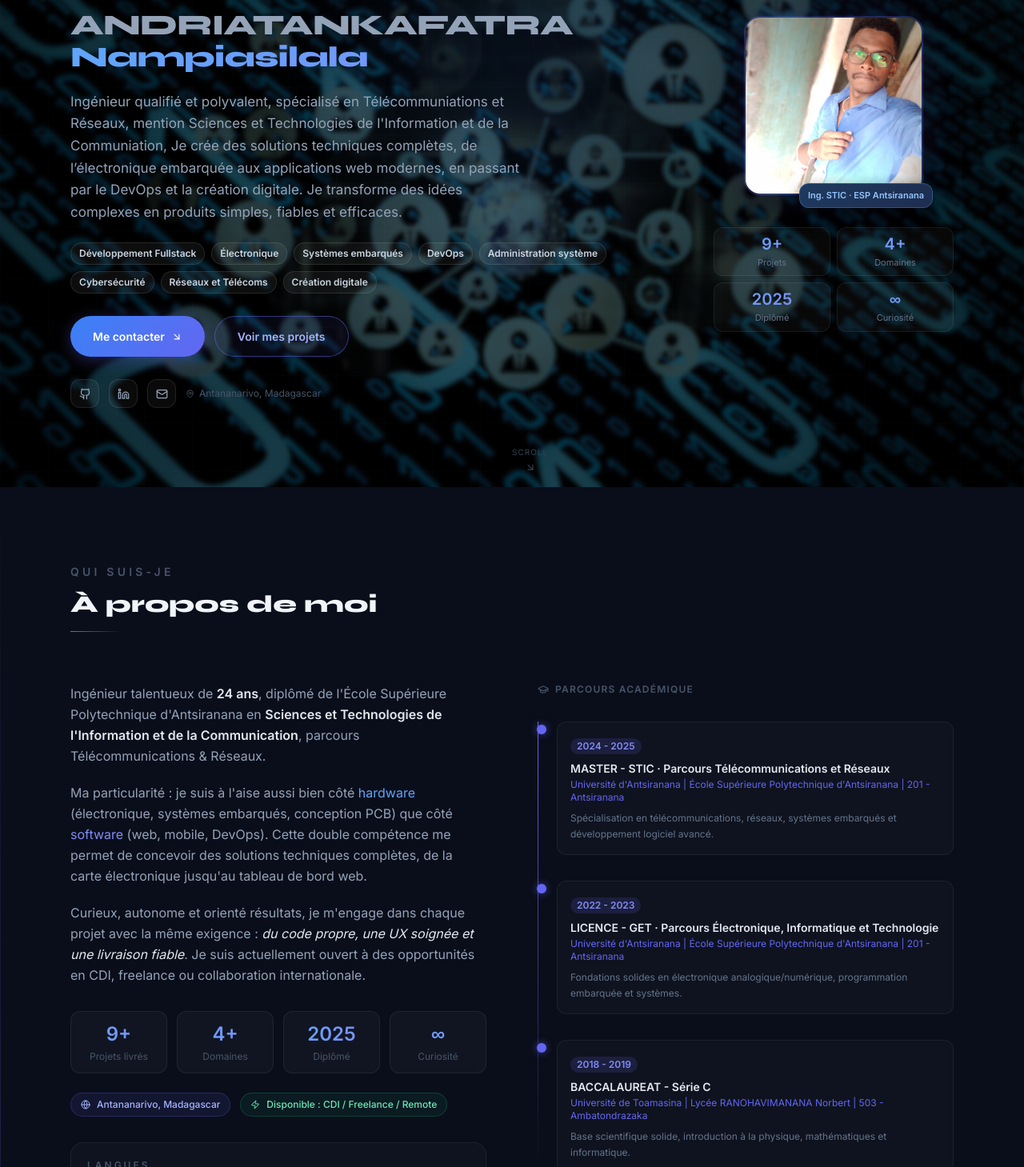
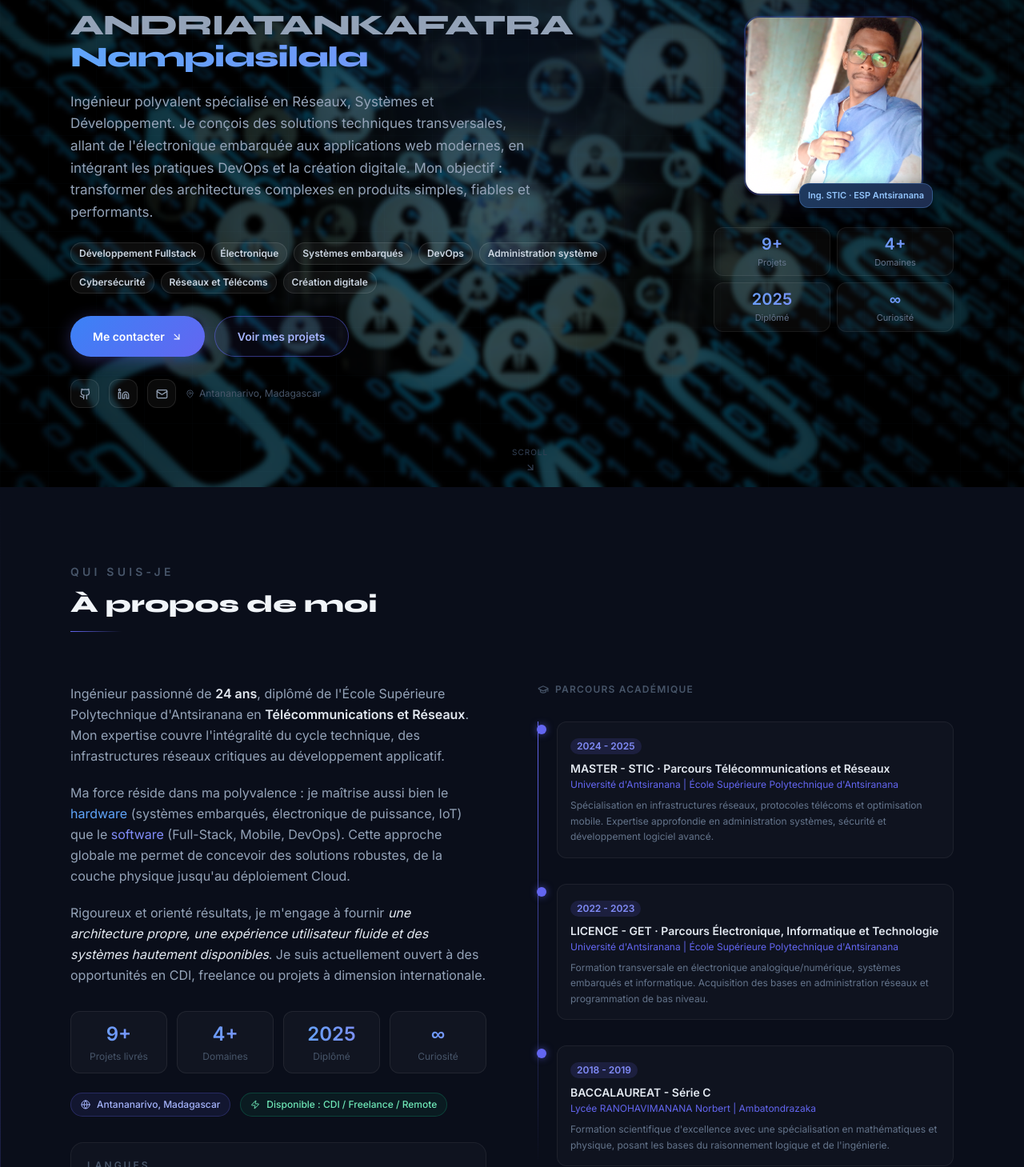
Before and after one commit to Nampiasilala/nampiasilala-portfolio-2026, a React (Vite) app: page / in a window 1280 px wide. Shown: the part 191-1650 px from the top of the page at 80% size. Built offline with nearby package versions, Linux system fonts and the light colour scheme; no server answers.

Commit message:
Amélioration contenue + ajout nouveau lien

```diff
--- a/src/components/AboutSection.tsx
+++ b/src/components/AboutSection.tsx
@@ -17,20 +17,20 @@ const TIMELINE = [
   {
     year: "2024 - 2025",
     title: "MASTER - STIC · Parcours Télécommunications et Réseaux",
-    org: "Université d'Antsiranana | École Supérieure Polytechnique d'Antsiranana | 201 - Antsiranana",
-    desc: "Spécialisation en télécommunications, réseaux, systèmes embarqués et développement logiciel avancé.",
+    org: "Université d'Antsiranana | École Supérieure Polytechnique d'Antsiranana",
+    desc: "Spécialisation en infrastructures réseaux, protocoles télécoms et optimisation mobile. Expertise approfondie en administration systèmes, sécurité et développement logiciel avancé.",
   },
   {
     year: "2022 - 2023",
     title: "LICENCE - GET · Parcours Électronique, Informatique et Technologie",
-    org: "Université d'Antsiranana | École Supérieure Polytechnique d'Antsiranana | 201 - Antsiranana",
-    desc: "Fondations solides en électronique analogique/numérique, programmation embarquée et systèmes.",
+    org: "Université d'Antsiranana | École Supérieure Polytechnique d'Antsiranana",
+    desc: "Formation transversale en électronique analogique/numérique, systèmes embarqués et informatique. Acquisition des bases en administration réseaux et programmation de bas niveau.",
   },
   {
     year: "2018 - 2019",
     title: "BACCALAUREAT - Série C",
-    org: "Université de Toamasina | Lycée RANOHAVIMANANA Norbert | 503 - Ambatondrazaka",
-    desc: "Base scientifique solide, introduction à la physique, mathématiques et informatique.",
+    org: "Lycée RANOHAVIMANANA Norbert | Ambatondrazaka",
+    desc: "Formation scientifique d'excellence avec une spécialisation en mathématiques et physique, posant les bases du raisonnement logique et de l'ingénierie.",
   },
 ];
 
@@ -50,7 +50,7 @@ const PILLARS = [
   {
     Icon: Server,
     label: "DevOps",
-    desc: "Docker, pipelines CI/CD, déploiement Cloud.",
+    desc: "Docker & Conteneurisation, Pipelines CI/CD, Déploiement Cloud & Infrastructure.",
     accent: "#10b981",
   },
   {
@@ -62,7 +62,7 @@ const PILLARS = [
   {
     Icon: ShieldCheck,
     label: "Cybersécurité",
-    desc: "Audit de sécurité, réseaux, Kali Linux.",
+    desc: "Audit réseau, durcissement Linux (Kali) et sécurisation des déploiements applicatifs.",
     accent: "#ef4444",
   },
   {
@@ -88,8 +88,8 @@ const STATS = [
 
 const LANGUAGES = [
   { name: "Malagasy", level: "Natif", percent: 100, accent: "#10b981" },
-  { name: "Français", level: "B2",    percent: 72,  accent: "#6366f1" },
-  { name: "Anglais",  level: "A2",    percent: 28,  accent: "#f59e0b" },
+  { name: "Français", level: "B2", percent: 72, accent: "#6366f1" },
+  { name: "Anglais", level: "A2", percent: 28, accent: "#f59e0b" },
 ];
 
 export default function AboutSection() {
@@ -102,11 +102,13 @@ export default function AboutSection() {
       {/* Ligne déco verticale gauche */}
       <div
         className="absolute left-0 top-0 bottom-0 w-px opacity-20"
-        style={{ background: "linear-gradient(to bottom, transparent, #6366f1, transparent)" }}
+        style={{
+          background:
+            "linear-gradient(to bottom, transparent, #6366f1, transparent)",
+        }}
       />
 
       <div className="max-w-6xl mx-auto px-6">
-
         {/* ── En-tête ── */}
         <motion.div
           initial={{ opacity: 0, y: 30 }}
@@ -128,13 +130,14 @@ export default function AboutSection() {
           </h2>
           <div
             className="mt-4 h-px w-16"
-            style={{ background: "linear-gradient(90deg, #6366f1, transparent)" }}
+            style={{
+              background: "linear-gradient(90deg, #6366f1, transparent)",
+            }}
           />
         </motion.div>
 
         {/* ── Layout principal : texte + timeline ── */}
         <div className="grid lg:grid-cols-2 gap-16 mb-20">
-
           {/* Texte + stats + langues */}
           <motion.div
             initial={{ opacity: 0, x: -30 }}
@@ -142,25 +145,43 @@ export default function AboutSection() {
             viewport={{ once: true }}
             transition={{ duration: 0.6 }}
           >
-            <p className="text-base leading-relaxed mb-5" style={{ color: "#94a3b8" }}>
-              Ingénieur talentueux de <strong style={{ color: "#e2e8f0" }}>24 ans</strong>, diplômé de
+            <p
+              className="text-base leading-relaxed mb-5"
+              style={{ color: "#94a3b8" }}
+            >
+              Ingénieur passionné de{" "}
+              <strong style={{ color: "#e2e8f0" }}>24 ans</strong>, diplômé de
               l'École Supérieure Polytechnique d'Antsiranana en{" "}
-              <strong style={{ color: "#e2e8f0" }}>Sciences et Technologies de l'Information
-              et de la Communication</strong>, parcours Télécommunications & Réseaux.
+              <strong style={{ color: "#e2e8f0" }}>
+                Télécommunications et Réseaux
+              </strong>. Mon expertise couvre l'intégralité du cycle
+              technique, des infrastructures réseaux critiques au développement
+              applicatif.
             </p>
-            <p className="text-base leading-relaxed mb-5" style={{ color: "#94a3b8" }}>
-              Ma particularité : je suis à l'aise aussi bien côté{" "}
-              <span style={{ color: "#60a5fa" }}>hardware</span> (électronique, systèmes embarqués,
-              conception PCB) que côté{" "}
-              <span style={{ color: "#818cf8" }}>software</span> (web, mobile, DevOps).
-              Cette double compétence me permet de concevoir des solutions techniques complètes,
-              de la carte électronique jusqu'au tableau de bord web.
+
+            <p
+              className="text-base leading-relaxed mb-5"
+              style={{ color: "#94a3b8" }}
+            >
+              Ma force réside dans ma polyvalence : je maîtrise aussi bien le{" "}
+              <span style={{ color: "#60a5fa" }}>hardware</span> (systèmes
+              embarqués, électronique de puissance, IoT) que le{" "}
+              <span style={{ color: "#818cf8" }}>software</span> (Full-Stack,
+              Mobile, DevOps). Cette approche globale me permet de
+              concevoir des solutions robustes, de la couche physique jusqu'au
+              déploiement Cloud.
             </p>
-            <p className="text-base leading-relaxed mb-8" style={{ color: "#94a3b8" }}>
-              Curieux, autonome et orienté résultats, je m'engage dans chaque projet avec
-              la même exigence : <em style={{ color: "#e2e8f0" }}>du code propre, une UX soignée
-              et une livraison fiable</em>. Je suis actuellement ouvert à des opportunités
-              en CDI, freelance ou collaboration internationale.
+
+            <p
+              className="text-base leading-relaxed mb-8"
+              style={{ color: "#94a3b8" }}
+            >
+              Rigoureux et orienté résultats, je m'engage à fournir{" "}
+              <em style={{ color: "#e2e8f0" }}>
+                une architecture propre, une expérience utilisateur fluide et
+                des systèmes hautement disponibles
+              </em>. Je suis actuellement ouvert à des opportunités
+              en CDI, freelance ou projets à dimension internationale.
             </p>
 
             {/* Stats */}
@@ -184,7 +205,9 @@ export default function AboutSection() {
                   >
                     {value}
                   </p>
-                  <p className="text-xs mt-1" style={{ color: "#475569" }}>{label}</p>
+                  <p className="text-xs mt-1" style={{ color: "#475569" }}>
+                    {label}
+                  </p>
                 </div>
               ))}
             </div>
@@ -233,7 +256,10 @@ export default function AboutSection() {
                 {LANGUAGES.map(({ name, level, percent, accent }) => (
                   <div key={name}>
                     <div className="flex items-center justify-between mb-1.5">
-                      <span className="text-sm font-semibold" style={{ color: "#e2e8f0" }}>
+                      <span
+                        className="text-sm font-semibold"
+                        style={{ color: "#e2e8f0" }}
+                      >
                         {name}
                       </span>
                       <span
@@ -255,7 +281,11 @@ export default function AboutSection() {
                         initial={{ width: 0 }}
                         whileInView={{ width: `${percent}%` }}
                         viewport={{ once: true }}
-                        transition={{ duration: 0.9, ease: "easeOut", delay: 0.1 }}
+                        transition={{
+                          duration: 0.9,
+                          ease: "easeOut",
+                          delay: 0.1,
+                        }}
                         className="h-full rounded-full"
                         style={{
                           background: `linear-gradient(90deg, ${accent}, ${accent}88)`,
@@ -288,7 +318,10 @@ export default function AboutSection() {
               {/* Ligne verticale */}
               <div
                 className="absolute left-0 top-0 bottom-0 w-px"
-                style={{ background: "linear-gradient(to bottom, #6366f1, transparent)" }}
+                style={{
+                  background:
+                    "linear-gradient(to bottom, #6366f1, transparent)",
+                }}
               />
 
               {TIMELINE.map((item, i) => (
@@ -323,13 +356,19 @@ export default function AboutSection() {
                     >
                       {item.year}
                     </span>
-                    <h4 className="font-bold text-sm mb-0.5" style={{ color: "#e2e8f0" }}>
+                    <h4
+                      className="font-bold text-sm mb-0.5"
+                      style={{ color: "#e2e8f0" }}
+                    >
                       {item.title}
                     </h4>
                     <p className="text-xs mb-2" style={{ color: "#6366f1" }}>
                       {item.org}
                     </p>
-                    <p className="text-xs leading-relaxed" style={{ color: "#64748b" }}>
+                    <p
+                      className="text-xs leading-relaxed"
+                      style={{ color: "#64748b" }}
+                    >
                       {item.desc}
                     </p>
                   </div>
@@ -365,12 +404,12 @@ export default function AboutSection() {
                   background: "rgba(255,255,255,0.025)",
                   border: "1px solid rgba(255,255,255,0.06)",
                 }}
-                onMouseEnter={e => {
+                onMouseEnter={(e) => {
                   const el = e.currentTarget as HTMLDivElement;
                   el.style.borderColor = `${accent}44`;
                   el.style.background = `${accent}08`;
                 }}
-                onMouseLeave={e => {
+                onMouseLeave={(e) => {
                   const el = e.currentTarget as HTMLDivElement;
                   el.style.borderColor = "rgba(255,255,255,0.06)";
                   el.style.background = "rgba(255,255,255,0.025)";
@@ -382,17 +421,22 @@ export default function AboutSection() {
                 >
                   <Icon size={17} style={{ color: accent }} />
                 </div>
-                <p className="font-bold text-sm mb-1.5" style={{ color: "#e2e8f0" }}>
+                <p
+                  className="font-bold text-sm mb-1.5"
+                  style={{ color: "#e2e8f0" }}
+                >
                   {label}
                 </p>
-                <p className="text-xs leading-relaxed" style={{ color: "#64748b" }}>
+                <p
+                  className="text-xs leading-relaxed"
+                  style={{ color: "#64748b" }}
+                >
                   {desc}
                 </p>
               </motion.div>
             ))}
           </div>
         </motion.div>
-
       </div>
 
       <style>{`
--- a/src/components/ExperienceSection.tsx
+++ b/src/components/ExperienceSection.tsx
@@ -7,19 +7,19 @@ const EXPERIENCES = [
     year: "Nov 2025 - Présent",
     title: "Apprenti Ingénierie & Optimisation Core Network IN/VAS",
     org: "Yas Madagascar | Antananarivo",
-    desc: "Traitement de clients, APN, IPBX, support projet en tant que testeur, gestion des bases de données internes et suivi des capacités réseau.",
+    desc: "Supervision et optimisation des performances du cœur de réseau (Core Network). Gestion des configurations clients (APN, IPBX, DI), diagnostic d'incidents data et suivi des capacités d'infrastructure. Support technique aux phases de validation et mise à jour des bases de données internes.",
   },
   {
     year: "Sept 2024 - Déc 2024",
     title: "Stagiaire en Dev Full-Stack",
     org: "SENDBAZAR Diego-Suarez | Antsiranana",
-    desc: "Participation active au développement de services en ligne et collaboration avec l'équipe technique pour la mise en œuvre de nouvelles fonctionnalités.",
+    desc: "Développement et maintenance d'applications web modernes. Mise en œuvre de nouvelles fonctionnalités en collaboration étroite avec l'équipe technique et participation aux phases de test et validation. Utilisation de Git pour le versioning et l'organisation du workflow de développement.",
   },
   {
     year: "Nov 2023 - Jan 2024",
     title: "Stagiaire en Informatique",
     org: "DRCC Alaotra-Mangoro | Ambatondrazaka",
-    desc: "Support informatique, gestion de données internes, administration de réseau local et assistance technique au centre TVM/RNM.",
+    desc: "Assistance technique et support informatique aux utilisateurs. Initiation à l'administration de réseaux locaux et appui opérationnel aux techniciens du centre technique TVM/RNM.",
   },
 ];
 
@@ -27,12 +27,12 @@ const ENGAGEMENTS = [
   {
     year: "2022 – 2023",
     role: "Président de l'Association GAONA",
-    org: "Université d'Antsiranana | GAONA - Groupement et Association des Étudiants Originaires et Natifs d'Alaotra-Mangoro",
-    location: "201 - Antsiranana",
+    org: "Université d'Antsiranana | Groupement des Étudiants d'Alaotra-Mangoro",
+    location: "Antsiranana",
     bullets: [
-      "Coordination des activités associatives et planification des événements étudiants.",
-      "Liaison et collaboration avec les responsables de l'Université d'Antsiranana.",
-      "Gestion d'équipe et organisation d'événements fédérateurs.",
+      "Leadership et coordination globale des activités associatives.",
+      "Liaison stratégique et négociation avec les instances universitaires.",
+      "Gestion d'équipe, planification budgétaire et organisation d'événements d'envergure.",
     ],
     accent: "#8b5cf6",
   },
@@ -40,29 +40,29 @@ const ENGAGEMENTS = [
 
 const TRAININGS = [
   {
-    title: "Diplôme d'Études en Langue Française - DEFL B2",
+    title: "Diplôme d'Études en Langue Française - DELF B2",
     org: "Alliance Française d'Antsiranana",
     dates: "2025",
     accent: "#6366f1",
   },
   {
-    title: "Diplôme d'Études en Langue Française - DEFL B1",
+    title: "Diplôme d'Études en Langue Française - DELF B1",
     org: "Alliance Française d'Antsiranana",
     dates: "2022",
     accent: "#6366f1",
   },
   {
-    title: "Attestation Développement Personnel des Jeunes Leaders",
+    title: "Leadership & Développement Personnel",
     org: "Jeunes Parlementaires Diana",
     dates: "2022",
-    detail: "Thème : « Est-ce que je me connais, comment les autres me connaissent ? »",
+    detail: "Formation certifiante sur l'intelligence émotionnelle et le leadership de groupe.",
     accent: "#ec4899",
   },
   {
-    title: "Attestation Informatique",
+    title: "Certification Bureautique",
     org: "Conseil Communal de la Jeunesse Antsiranana I",
     dates: "2021",
-    detail: "Formation spécialisée Microsoft Word & PowerPoint",
+    detail: "Maîtrise avancée des outils de productivité et de communication.",
     accent: "#10b981",
   },
 ];
--- a/src/components/Footer.tsx
+++ b/src/components/Footer.tsx
@@ -51,7 +51,7 @@ export default function Footer() {
               Nampiasilala
             </a>
             <p className="text-sm leading-relaxed" style={{ color: "#475569" }}>
-              Ingénieur STIC - Hardware & Software.
+              Ingénieur en Réseaux, Systèmes et Développement.
               <br />
               Basé à Antananarivo, disponible en remote.
             </p>
--- a/src/components/HeroSection.tsx
+++ b/src/components/HeroSection.tsx
@@ -1,6 +1,13 @@
 // src/components/HeroSection.tsx
 import { motion } from "framer-motion";
-import { Github, Linkedin, Mail, MapPin, ArrowDownRight, Sparkles } from "lucide-react";
+import {
+  Github,
+  Linkedin,
+  Mail,
+  MapPin,
+  ArrowDownRight,
+  Sparkles,
+} from "lucide-react";
 
 const TAGS = [
   "Développement Fullstack",
@@ -50,7 +57,6 @@ style={{
       {/* Conteneur — padding top élevé pour laisser place à la navbar fixe */}
       <div className="relative z-10 w-full max-w-6xl mx-auto px-4 sm:px-6 pt-24 pb-20">
         <div className="flex flex-col lg:flex-row items-center gap-8 lg:gap-16">
-
           {/* ══════════════════════════════════════════
               PHOTO — en premier sur mobile (order-first),
               à droite sur desktop (order-last)
@@ -66,11 +72,12 @@ style={{
               <div
                 className="overflow-hidden"
                 style={{
-                  width:  "clamp(140px, 38vw, 224px)",
+                  width: "clamp(140px, 38vw, 224px)",
                   height: "clamp(140px, 38vw, 224px)",
                   borderRadius: "20px",
                   border: "2px solid rgba(99,102,241,0.3)",
-                  boxShadow: "0 0 50px rgba(99,102,241,0.15), 0 16px 32px rgba(0,0,0,0.5)",
+                  boxShadow:
+                    "0 0 50px rgba(99,102,241,0.15), 0 16px 32px rgba(0,0,0,0.5)",
                 }}
               >
                 <img
@@ -101,10 +108,10 @@ style={{
               style={{ width: "clamp(300px, 80vw, 224px)" }}
             >
               {[
-                { value: "9+",   label: "Projets" },
-                { value: "4+",    label: "Domaines" },
+                { value: "9+", label: "Projets" },
+                { value: "4+", label: "Domaines" },
                 { value: "2025", label: "Diplômé" },
-                { value: "∞",    label: "Curiosité" },
+                { value: "∞", label: "Curiosité" },
               ].map(({ value, label }) => (
                 <div
                   key={label}
@@ -143,7 +150,6 @@ style={{
               TEXTE — centré sur mobile, aligné gauche desktop
           ══════════════════════════════════════════ */}
           <div className="flex-1 text-center lg:text-left w-full min-w-0">
-
             {/* Badge disponibilité */}
             <motion.div
               initial={{ opacity: 0, y: 20 }}
@@ -163,7 +169,13 @@ style={{
                 style={{ boxShadow: "0 0 8px #4ade80" }}
               />
               <Sparkles size={12} className="shrink-0" />
-              <span style={{ overflow: "hidden", textOverflow: "ellipsis", whiteSpace: "nowrap" }}>
+              <span
+                style={{
+                  overflow: "hidden",
+                  textOverflow: "ellipsis",
+                  whiteSpace: "nowrap",
+                }}
+              >
                 Disponible pour de nouvelles opportunités
               </span>
             </motion.div>
@@ -225,8 +237,12 @@ style={{
                 color: "#94a3b8",
               }}
             >
-              Ingénieur qualifié et polyvalent, spécialisé en Télécommuniations et Réseaux, mention Sciences et Technologies de l'Information et de la Communiation, Je crée des solutions techniques complètes, de l’électronique embarquée aux applications web modernes, en passant par le DevOps et la création digitale.
-              Je transforme des idées complexes en produits simples, fiables et efficaces.
+              Ingénieur polyvalent spécialisé en Réseaux, Systèmes et
+              Développement. Je conçois des solutions techniques transversales,
+              allant de l'électronique embarquée aux applications web modernes,
+              en intégrant les pratiques DevOps et la création digitale. Mon
+              objectif : transformer des architectures complexes en produits
+              simples, fiables et performants.
             </motion.p>
 
             {/* Tags */}
@@ -303,9 +319,21 @@ style={{
               className="flex items-center gap-3 justify-center lg:justify-start flex-wrap"
             >
               {[
-                { href: "https://github.com/nampiasilala",      Icon: Github,   label: "GitHub" },
-                { href: "https://www.linkedin.com/in/nampiasilala-andriatankafatra-5793ba327/", Icon: Linkedin, label: "LinkedIn" },
-                { href: "mailto:nampiasilala@gmail.com",        Icon: Mail,     label: "Email" },
+                {
+                  href: "https://github.com/nampiasilala",
+                  Icon: Github,
+                  label: "GitHub",
+                },
+                {
+                  href: "https://www.linkedin.com/in/nampiasilala-andriatankafatra-5793ba327/",
+                  Icon: Linkedin,
+                  label: "LinkedIn",
+                },
+                {
+                  href: "mailto:nampiasilala@gmail.com",
+                  Icon: Mail,
+                  label: "Email",
+                },
               ].map(({ href, Icon, label }) => (
                 <a
                   key={label}
@@ -317,13 +345,13 @@ style={{
                     background: "rgba(255,255,255,0.04)",
                     color: "#94a3b8",
                   }}
-                  onMouseEnter={e => {
+                  onMouseEnter={(e) => {
                     const el = e.currentTarget as HTMLAnchorElement;
                     el.style.borderColor = "rgba(99,102,241,0.6)";
                     el.style.color = "#a5b4fc";
                     el.style.background = "rgba(99,102,241,0.12)";
                   }}
-                  onMouseLeave={e => {
+                  onMouseLeave={(e) => {
                     const el = e.currentTarget as HTMLAnchorElement;
                     el.style.borderColor = "rgba(255,255,255,0.1)";
                     el.style.color = "#94a3b8";
@@ -346,7 +374,6 @@ style={{
               </span>
             </motion.div>
           </div>
-
         </div>
       </div>
 
@@ -357,7 +384,10 @@ style={{
         className="absolute bottom-5 left-1/2 -translate-x-1/2 flex flex-col items-center gap-1"
         style={{ color: "#334155" }}
       >
-        <span className="text-xs tracking-widest uppercase" style={{ fontSize: "10px" }}>
+        <span
+          className="text-xs tracking-widest uppercase"
+          style={{ fontSize: "10px" }}
+        >
           Scroll
         </span>
         <ArrowDownRight size={14} />
```
Also changed, not shown: src/components/ProjectsSection.tsx (+123 -74 lines), src/components/SkillsSection.tsx (+54 -20 lines). Lines whose indentation alone changed are shown as unchanged.
